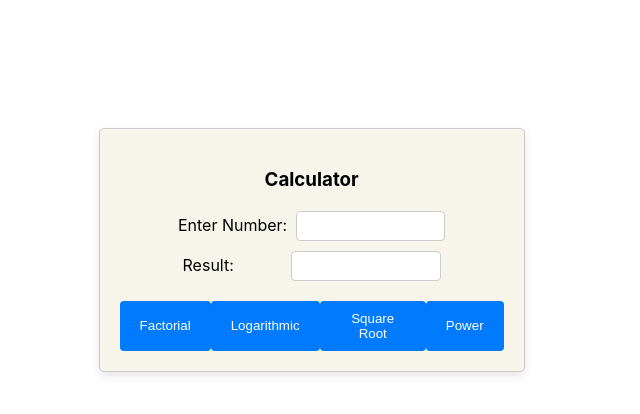
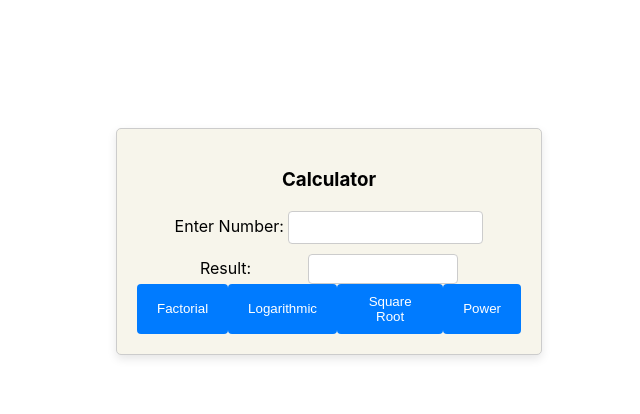
Before and after one commit to Rgsis-commits/calculator_spe_frontend, a React (Create React App) app: page / in a window 1280 px wide. Shown: the top 414 px of the page, without its empty margins (311-951 px from the left). Built offline with nearby package versions, Linux system fonts and the light colour scheme.

Commit message:
Update home.css

```diff
--- a/src/css/home.css
+++ b/src/css/home.css
@@ -1,10 +1,6 @@
 .container {
-    margin-top: 10%;
-    margin-bottom: 10%;
-    margin-right: 10%;
-    margin-left: 32%;
+    margin: 10% auto;
     width: 30%;
-
     padding: 20px;
     border: 1px solid #ccc;
     border-radius: 5px;
@@ -17,10 +13,6 @@ h3 {
     margin-bottom: 20px;
 }
 
-form {
-    margin-bottom: 20px;
-}
-
 input[type='number'] {
     padding: 8px;
     margin-bottom: 10px;
@@ -28,7 +20,7 @@ input[type='number'] {
     border-radius: 4px;
 }
 
-button[type='submit'] {
+button {
     padding: 10px 20px;
     background-color: #007bff;
     color: #fff;
@@ -38,12 +30,19 @@ button[type='submit'] {
     transition: background-color 0.3s ease;
 }
 
-button[type='submit']:hover {
+button:hover {
     background-color: #0056b3;
 }
 
 #result {
     font-weight: bold;
+    margin-left: 13.7%;
+    border: 1px solid #ccc;
+    padding: 5px;
+    width: 39%;
+    height: 30px;
+    box-sizing: border-box;
+    border-radius: 4px;
 }
 
 .functions-box {
@@ -65,31 +64,11 @@ button[type='submit']:hover {
     background-color: #0056b3;
 }
 
-#result {
-    margin-left: 13.7%;
-    border: 1px solid #ccc;
-    padding: 5px;
-    width: 39%;
-    height: 30px;
-    box-sizing: border-box;
-    border-radius: 4px;
+.error-message {
+    color: red;
+    margin-bottom: 10px;
 }
 
-#first{
-    margin-left: 1%;
-    border: 1px solid #ccc;
-    padding: 5px;
-    width: 39%;
-    height: 30px;
-    box-sizing: border-box;
-    border-radius: 4px;
+.loading-indicator {
+    margin-bottom: 10px;
 }
-
-#second{
-    border: 1px solid #ccc;
-    padding: 5px;
-    width: 39%;
-    height: 30px;
-    box-sizing: border-box;
-    border-radius: 4px;
-}
```
